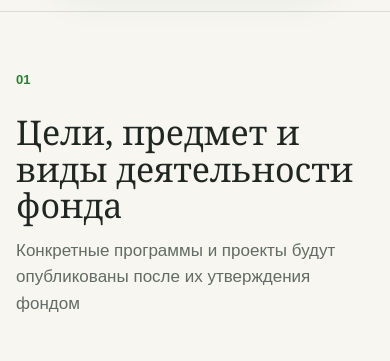
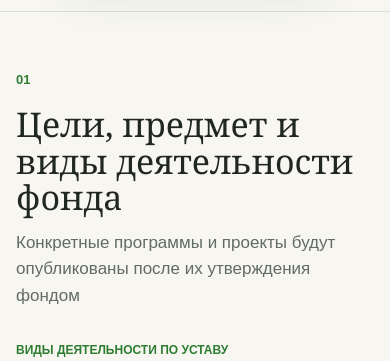
Before and after one commit to sqwdvrt/webFond, a Next.js app: page / in a window 390 px wide. Shown: the part 826-1187 px from the top of the page. Built offline with nearby package versions, Linux system fonts and the light colour scheme; no server answers.

Commit message:
style: align mobile participation section

```diff
--- a/src/app/globals.css
+++ b/src/app/globals.css
@@ -537,12 +537,16 @@ a {
     font-size: 16px;
   }
   .content-band, .page-section { padding: 58px 0; }
-  .section-heading, .split-states { grid-template-columns: 1fr; gap: 24px; }
+  .section-heading, .split-states { grid-template-columns: 1fr; }
+  .section-heading { gap: 16px; margin-bottom: 32px; }
+  .split-states { gap: 24px; }
   .project-grid, .participation-grid { grid-template-columns: 1fr; }
   .project-card { min-height: 270px; }
   .project-grid-compact { grid-template-columns: 1fr; }
   .project-card-compact { min-height: 0; padding: 20px; }
   .project-card-compact h3 { font-size: 17px; }
+  .participation-item { min-height: 220px; padding: 22px 26px; }
+  .participation-item h3 { margin-top: 24px; }
   .contact-band-inner { align-items: flex-start; flex-direction: column; }
   .contact-band h2 { font-size: 38px; }
   .amount-grid { grid-template-columns: repeat(2, minmax(0, 1fr)); }
```
